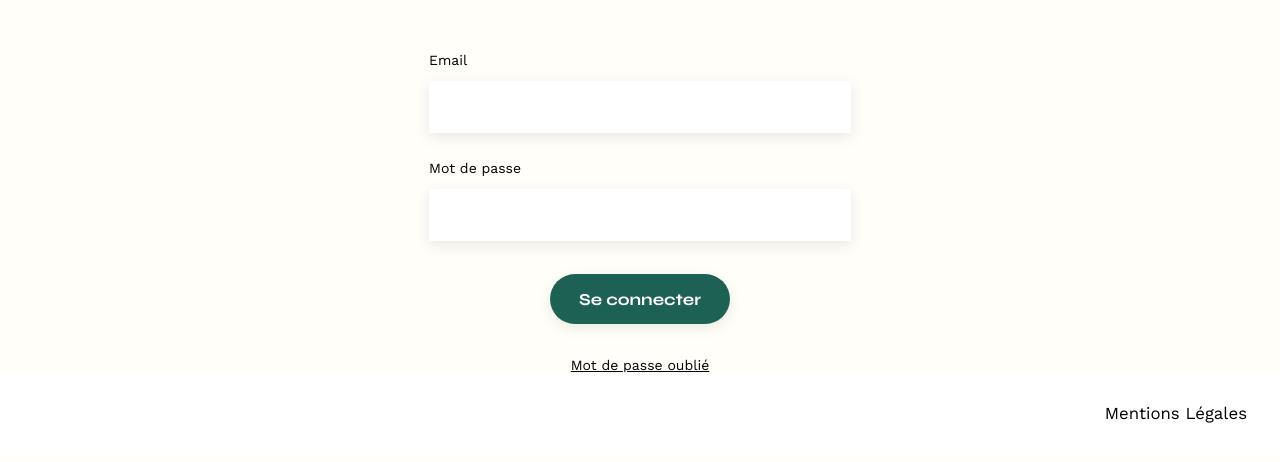
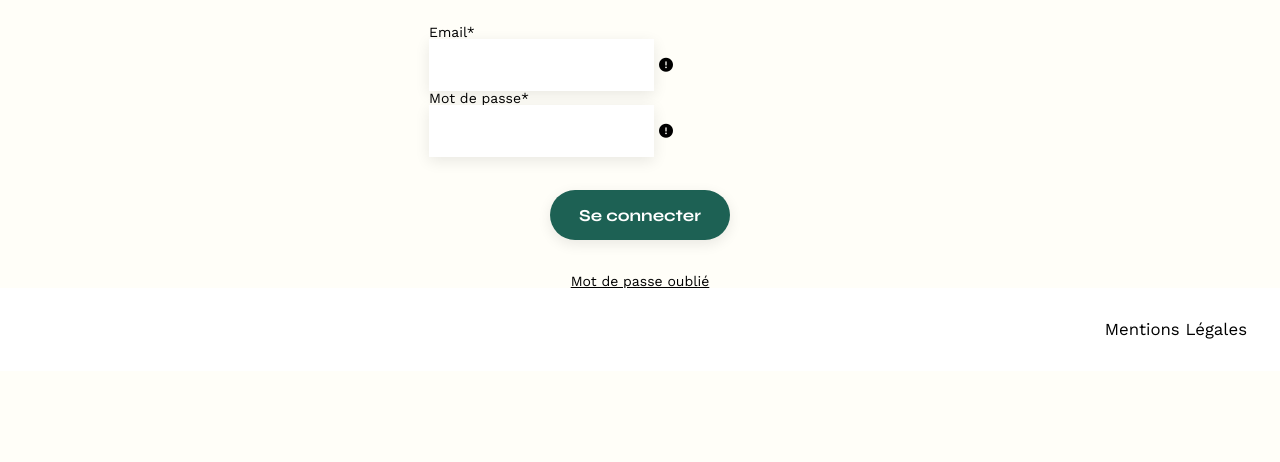
Before and after one commit to Emy2024/OCR_projet3, a plain HTML site: page login.html in a window 1280 px wide. Shown: the part 178-640 px from the top of the page. Drawn offline with nearby package versions, Linux system fonts and the light colour scheme.

Commit message:
Balise script positionnée en fin de code

```diff
--- a/login.html
+++ b/login.html
@@ -9,8 +9,8 @@
 	<link href="https://fonts.googleapis.com/css2?family=Syne:wght@700;800&family=Work+Sans&display=swap" rel="stylesheet">
 	<meta name="description" content="">
 	<link rel="stylesheet" href="./assets/css/style.css">
-<!-- 	<script src="./assets/js/login.js"></script> -->
-	<script src="./assets/js/login.js" defer></script>
+	<link rel="stylesheet" href="https://cdnjs.cloudflare.com/ajax/libs/font-awesome/6.7.1/css/all.min.css">
+
 
 </head>
 <body class="bodyLogin">
@@ -29,17 +29,40 @@
   <section class="contact">
 		<h2>Log in</h2>
 
-		<form action="#" id="form" class="form">
+		<form action="#" id="formLogin" class="form">
+			<div class="labelAndInput">
+				<label for="email">Email<span class="etoile">*</span></label>
+				<div class="inputAndIcon">
+							<input class="inputFied"
+								type="email"
+								name="email"
+								id="email"
 
-			<label for="email">Email</label>
-			<input type="email" name="email" id="email" required>
-			<div class="messageErreurClientEmail"></div>
+								>
+						<span class="inputIconMail hideIcon">
+							<i class="fa-solid fa-circle-exclamation"></i>
+						</span>
+				</div>
+				<div id="messageErreurClientEmail"></div>
+			</div>
 
-			<label for="password">Mot de passe</label>
-			<input type="password" name="password" id="password" required>
-			<div class="messageErreurClientPassword"></div>
+			<div class="labelAndInput">
+				<label for="password">Mot de passe<span class="etoile">*</span></label>
+				<div class="inputAndIcon">
+							<input class="inputFied"
+								type="password"
+								name="password"
+								id="password"
 
-			<input type="submit" value="Se connecter" id="submit">
+								>
+						<span class="inputIconPassword hideIcon">
+							<i class="fa-solid fa-circle-exclamation"></i>
+						</span>
+				</div>
+				<div id="messageErreurClientPassword"></div>
+			</div>
+
+			<input type="submit" value="Se connecter" id="submit" oninput="submit">
 		</form>
 
 
@@ -48,12 +71,14 @@
 	</section>
 </main>
 
-<footer class="footerLogin">
+<footer>
 	<nav>
 		<ul>
 			<li>Mentions Légales</li>
 		</ul>
 	</nav>
 </footer>
+
+<script src="./assets/js/login.js" defer></script>
 </body>
 </html>
```
